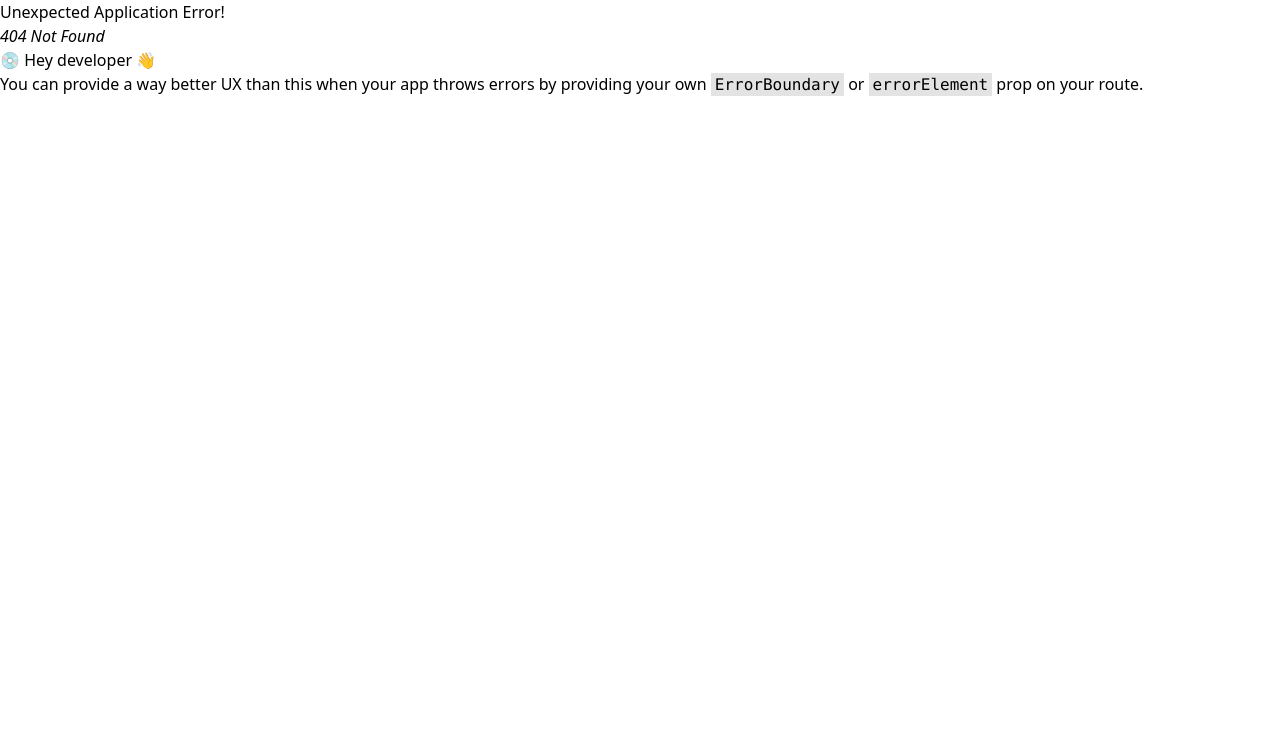
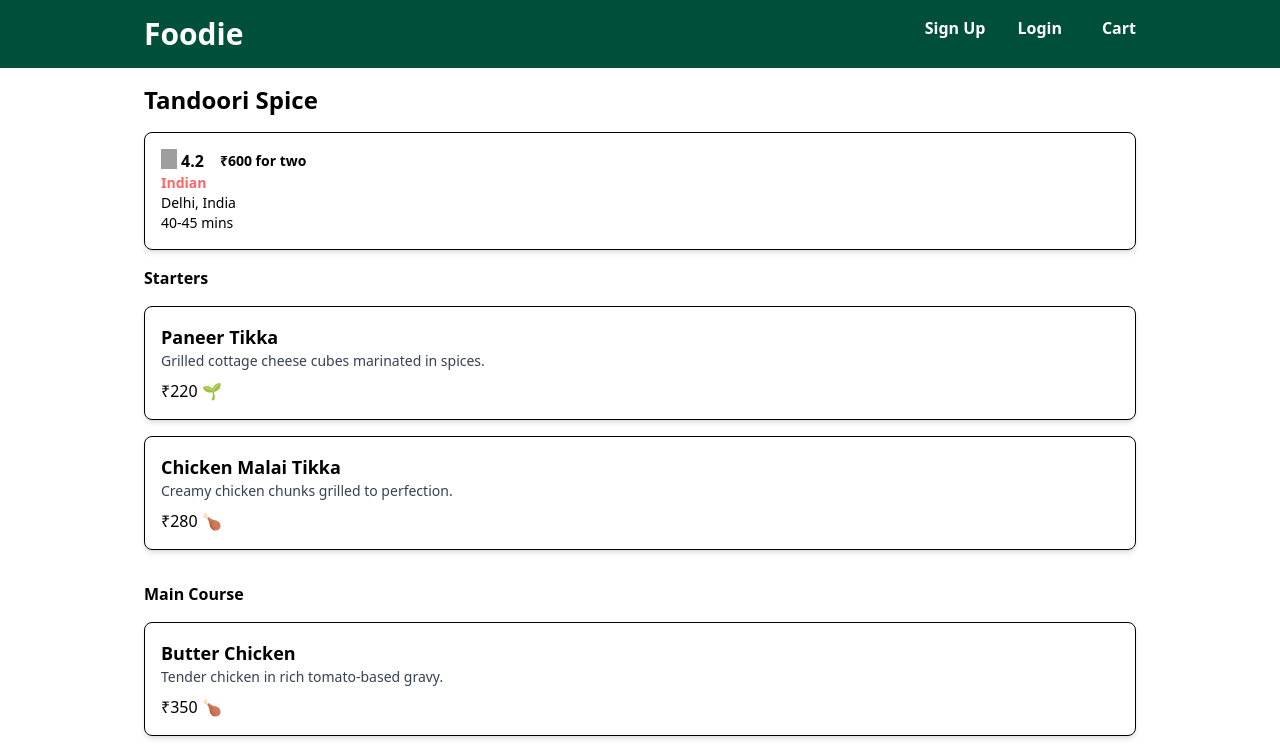
Before and after one commit to Vinitvh/foodie, a React (Vite) app: page /restaurant/1 in a window 1280 px wide. Before the commit this address had no page. Shown: the top 750 px of the page. Built offline with nearby package versions, Linux system fonts and the light colour scheme; grey boxes are pictures that could not be loaded.

Commit message:
feat: implement restaurant menu route

```diff
--- a/src/components/CardsSection.jsx
+++ b/src/components/CardsSection.jsx
@@ -2,6 +2,7 @@ import Card from "./Card";
 import { API_URL } from "../utils/constants";
 import { useEffect, useState } from "react";
 import Shimmer from "./Shimmer";
+import { Link } from "react-router-dom";
 
 const CardsSection = () => {
   const [allRestaurants, setAllRestaurants] = useState([]);
@@ -80,7 +81,12 @@ const CardsSection = () => {
           </p>
         ) : (
           filteredList.map((item) => (
-            <Card key={item?.card?.card?.info?.id} resData={item} />
+            <Link
+              key={item?.card?.card?.info?.id}
+              to={"/restaurant/" + item?.card?.card?.info?.id}
+            >
+              <Card resData={item} />
+            </Link>
           ))
         )}
       </div>
--- /dev/null
+++ b/src/components/ErrorElement.jsx
@@ -0,0 +1,12 @@
+import React from "react";
+
+const ErrorElement = () => {
+  return (
+    <div>
+      <p>404 Error</p>
+      <p>Oops! Something went wrong.</p>
+    </div>
+  );
+};
+
+export default ErrorElement;
--- /dev/null
+++ b/src/components/RestaurantMenu.jsx
@@ -0,0 +1,46 @@
+import menuData from "../utils/menuData";
+import starImage from "../assets/star.png";
+
+const RestaurantMenu = () => {
+  const menu = menuData;
+
+  return (
+    <div className="p-4 max-w-5xl mx-auto">
+      <h3 className="text-2xl font-bold">{menu[0].restaurantName}</h3>
+      <div className="border p-4 rounded-lg shadow-md hover:shadow-xl transition duration-300 my-4">
+        <div className="flex items-center">
+          <div className="flex ">
+            <img src={starImage} alt="rating" className="inline w-5 h-5 pr-1" />
+            <span className="mr-4 font-bold">{menu[0].avgRating}</span>
+          </div>
+          <span className="text-sm font-bold">{"₹" + menu[0].costForTwo}</span>
+        </div>
+        <p className="text-sm text-red-400 font-bold">{menu[0].cuisine}</p>
+        <p className="text-sm">{menu[0].location}</p>
+        <p className="text-sm">{menu[0].slaString}</p>
+      </div>
+
+      {menu[0].categories.map((cat) => (
+        <div key={cat.categoryName} className="mb-8">
+          <h2 className="text-md font-bold mb-4">{cat.categoryName}</h2>
+          <div>
+            {cat.items.map((item) => (
+              <div
+                key={item.id}
+                className="border p-4 rounded-lg shadow-md hover:shadow-xl transition duration-300 my-4"
+              >
+                <h3 className="text-lg font-bold">{item.name}</h3>
+                <p className="text-sm text-gray-700">{item.description}</p>
+                <p className="mt-2 font-medium">
+                  ₹{item.price} {item.isVeg ? "🌱" : "🍗"}
+                </p>
+              </div>
+            ))}
+          </div>
+        </div>
+      ))}
+    </div>
+  );
+};
+
+export default RestaurantMenu;
--- a/src/main.jsx
+++ b/src/main.jsx
@@ -5,6 +5,8 @@ import "./index.css";
 import App from "./App.jsx";
 import Login from "./components/Login.jsx";
 import CardsSection from "./components/CardsSection.jsx";
+import RestaurantMenu from "./components/RestaurantMenu.jsx";
+import ErrorElement from "./components/ErrorElement.jsx";
 
 const router = createBrowserRouter([
   {
@@ -14,10 +16,17 @@ const router = createBrowserRouter([
       {
         path: "/",
         element: <CardsSection />,
+        errorElement: <ErrorElement />,
       },
       {
         path: "/login",
         element: <Login />,
+        errorElement: <ErrorElement />,
+      },
+      {
+        path: "/restaurant/:id",
+        element: <RestaurantMenu />,
+        errorElement: <ErrorElement />,
       },
     ],
   },
--- /dev/null
+++ b/src/utils/menuData.js
@@ -0,0 +1,131 @@
+const menuData = [
+  {
+    id: 781328,
+    restaurantName: "Tandoori Spice",
+    location: "Delhi, India",
+    avgRating: 4.2,
+    costForTwo: "600 for two",
+    cuisine: "Indian",
+    slaString: "40-45 mins",
+    categories: [
+      {
+        categoryName: "Starters",
+        items: [
+          {
+            id: "101",
+            name: "Paneer Tikka",
+            description: "Grilled cottage cheese cubes marinated in spices.",
+            price: 220,
+            currency: "INR",
+            isVeg: true,
+            image: "https://example.com/images/paneer_tikka.jpg",
+          },
+          {
+            id: "102",
+            name: "Chicken Malai Tikka",
+            description: "Creamy chicken chunks grilled to perfection.",
+            price: 280,
+            currency: "INR",
+            isVeg: false,
+            image: "https://example.com/images/chicken_malai_tikka.jpg",
+          },
+        ],
+      },
+      {
+        categoryName: "Main Course",
+        items: [
+          {
+            id: "201",
+            name: "Butter Chicken",
+            description: "Tender chicken in rich tomato-based gravy.",
+            price: 350,
+            currency: "INR",
+            isVeg: false,
+            image: "https://example.com/images/butter_chicken.jpg",
+          },
+          {
+            id: "202",
+            name: "Dal Makhani",
+            description: "Slow-cooked black lentils in butter and cream.",
+            price: 180,
+            currency: "INR",
+            isVeg: true,
+            image: "https://example.com/images/dal_makhani.jpg",
+          },
+        ],
+      },
+      {
+        categoryName: "Breads",
+        items: [
+          {
+            id: "301",
+            name: "Butter Naan",
+            description: "Soft leavened bread with butter topping.",
+            price: 40,
+            currency: "INR",
+            isVeg: true,
+            image: "https://example.com/images/butter_naan.jpg",
+          },
+          {
+            id: "302",
+            name: "Tandoori Roti",
+            description: "Whole wheat flatbread cooked in a clay oven.",
+            price: 30,
+            currency: "INR",
+            isVeg: true,
+            image: "https://example.com/images/tandoori_roti.jpg",
+          },
+        ],
+      },
+      {
+        categoryName: "Desserts",
+        items: [
+          {
+            id: "401",
+            name: "Gulab Jamun",
+            description:
+              "Milk-solid balls soaked in rose-flavored sugar syrup.",
+            price: 90,
+            currency: "INR",
+            isVeg: true,
+            image: "https://example.com/images/gulab_jamun.jpg",
+          },
+          {
+            id: "402",
+            name: "Rasgulla",
+            description: "Soft spongy balls made from chhena in light syrup.",
+            price: 80,
+            currency: "INR",
+            isVeg: true,
+            image: "https://example.com/images/rasgulla.jpg",
+          },
+        ],
+      },
+      {
+        categoryName: "Beverages",
+        items: [
+          {
+            id: "501",
+            name: "Masala Chai",
+            description: "Spiced Indian tea with milk.",
+            price: 40,
+            currency: "INR",
+            isVeg: true,
+            image: "https://example.com/images/masala_chai.jpg",
+          },
+          {
+            id: "502",
+            name: "Lassi",
+            description: "Sweet yogurt-based drink.",
+            price: 60,
+            currency: "INR",
+            isVeg: true,
+            image: "https://example.com/images/lassi.jpg",
+          },
+        ],
+      },
+    ],
+  },
+];
+
+export default menuData;
```
